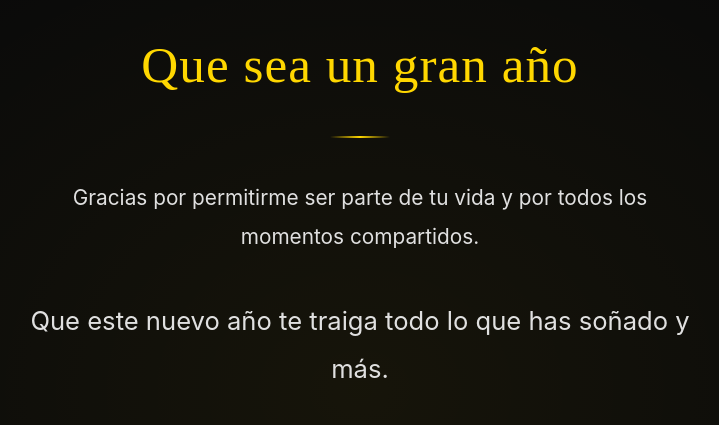
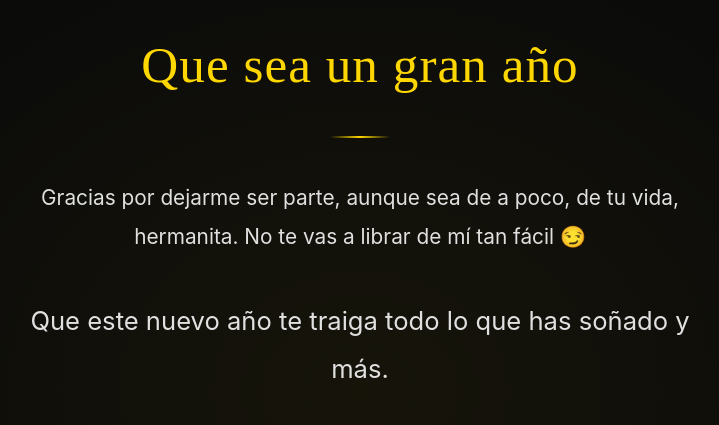
Before and after one commit to AlanIsaacToroHolguin/HerBirthday, a plain HTML site: page Index.html in a window 1280 px wide. Shown: the part 4528-4953 px from the top of the page, without its empty margins (280-999 px from the left). Drawn offline with Linux system fonts and the light colour scheme.

Commit message:
For Her Birthday

```diff
--- a/Index.html
+++ b/Index.html
@@ -140,7 +140,7 @@
         <div class="container">
             <h2>Que sea un gran año</h2>
             <p style="margin-bottom: 40px;">
-                Gracias por permitirme ser parte de tu vida y por todos los momentos compartidos.
+                Gracias por dejarme ser parte, aunque sea de a poco, de tu vida, hermanita. No te vas a librar de mí tan fácil 😏
             </p>
             <p style="margin-bottom: 40px; font-size: 1.6rem;">
                 Que este nuevo año te traiga todo lo que has soñado y más.
```
